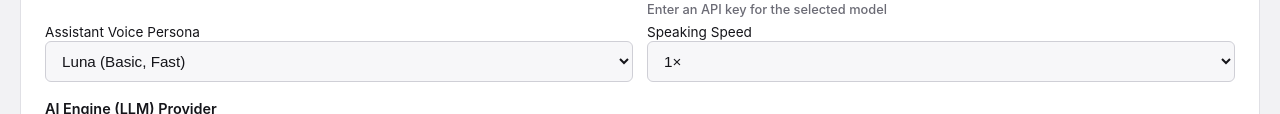
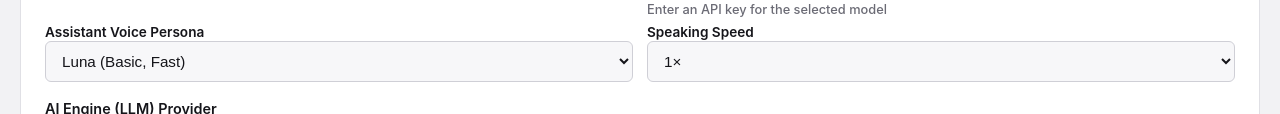
Before and after one commit to trevauld/voice-assistant, a website: page index.html in a window 1280 px wide. Shown: the part 325-439 px from the top of the page. Drawn offline with Linux system fonts and the light colour scheme.

Commit message:
style: bold the Assistant Voice Persona and Speaking Speed labels
Co-Authored-By: Claude Opus 5.5 <noreply@anthropic.com>

```diff
--- a/index.html
+++ b/index.html
@@ -334,11 +334,11 @@
       </div>
       <div class="grid-2 persona-row">
         <div>
-          <label id="lbl-voice" style="font-size: 0.85rem;">Assistant Voice Persona</label>
+          <label id="lbl-voice" style="font-size: 0.85rem; font-weight: 600;">Assistant Voice Persona</label>
           <select id="ttsVoice"></select>
         </div>
         <div>
-          <label id="lbl-speed" style="font-size: 0.85rem;" for="ttsSpeed">Speaking Speed</label>
+          <label id="lbl-speed" style="font-size: 0.85rem; font-weight: 600;" for="ttsSpeed">Speaking Speed</label>
           <select id="ttsSpeed">
             <option value="0.75">0.75×</option>
             <option value="0.85">0.85×</option>
```
